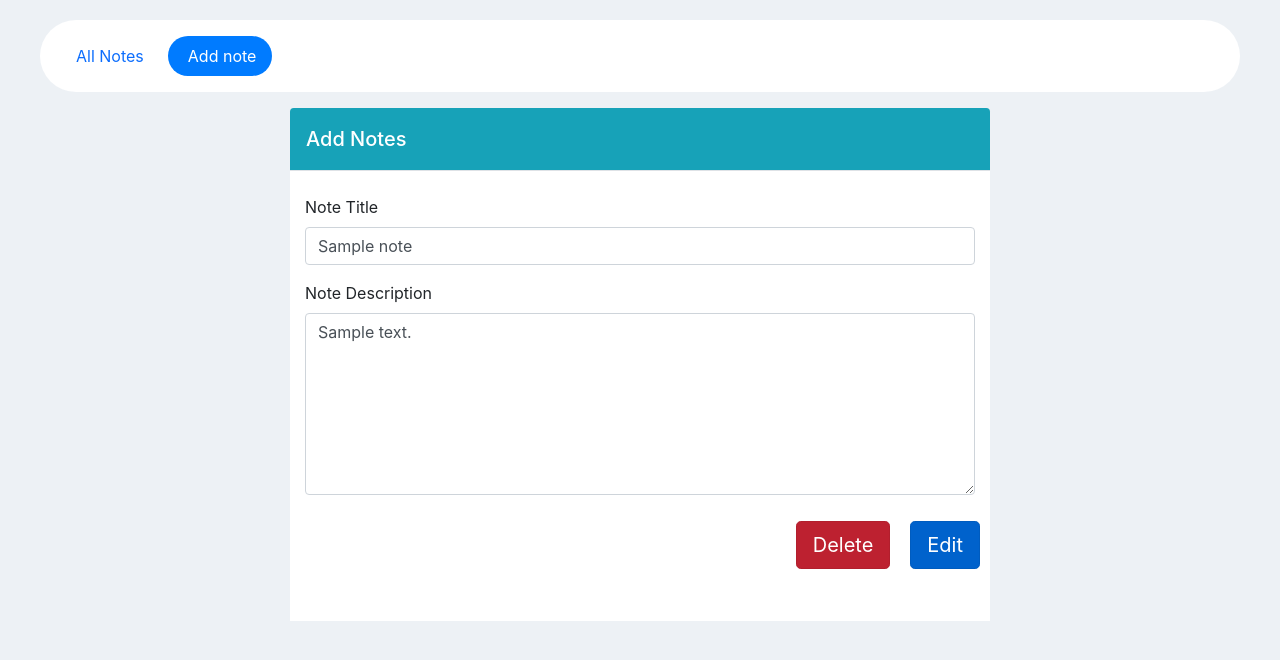
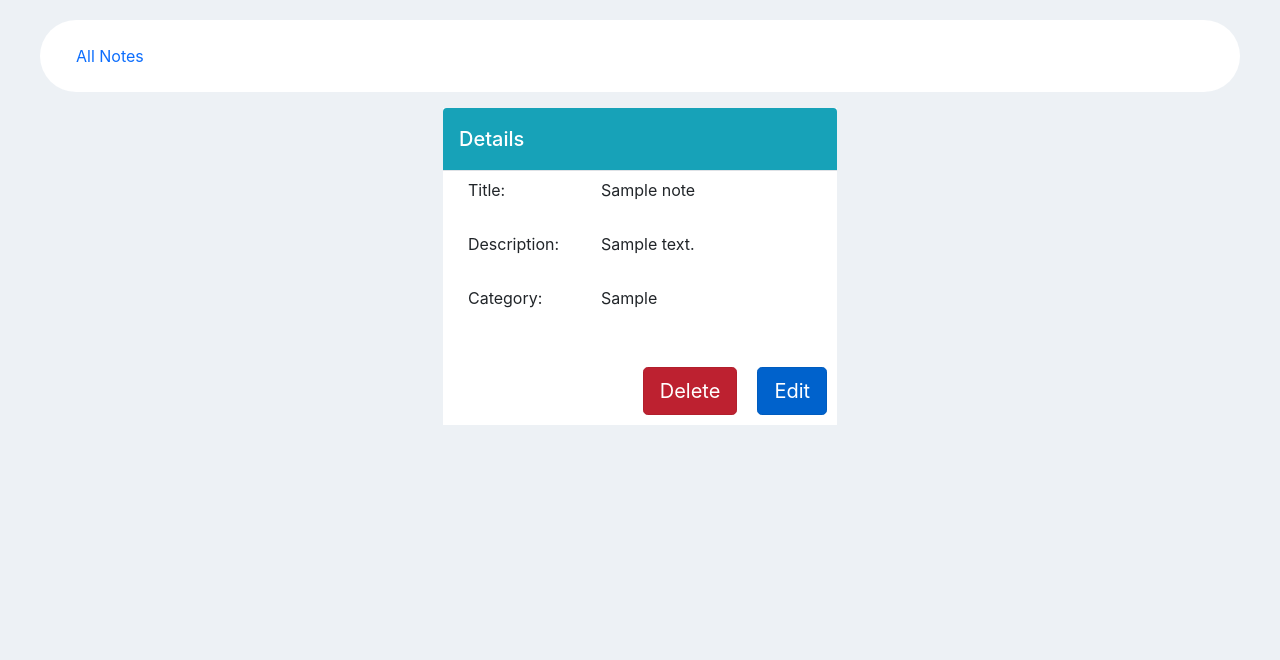
Before and after one commit to fereshtehAhmadi/note_application, a Django app: page /detail/1/ in a window 1280 px wide. Shown: the top 660 px of the page. Run offline with Django 3.2, Linux system fonts and the light colour scheme; tables that the repository leaves empty hold one stand-in row (values such as "Sample post"); some libraries are stand-ins or nearby versions.

Commit message:
Build a separate page for details

```diff
--- a/app/urls.py
+++ b/app/urls.py
@@ -6,6 +6,7 @@ urlpatterns = [
     path('', views.home, name= 'home'),
     path('add/', views.add_note, name= 'add'),
     path('detail/<int:pk>/', views.detail_nots, name= 'detail'),
+    path("edit/<int:pk>/", views.edit_note, name="edit"),
     path('delete/<int:pk>/', views.delete_note, name= 'delete'),
-    path("home/<str:cats>/", views.category, name="category")
+    path("home/<str:cats>/", views.category, name="category"),
 ]
--- a/app/views.py
+++ b/app/views.py
@@ -1,7 +1,7 @@
 from django.shortcuts import render, redirect
 from app.models import Notes, Categorie
 import datetime
-from django.shortcuts import get_list_or_404
+from django.shortcuts import get_list_or_404, get_object_or_404
 
 
 
@@ -32,21 +32,30 @@ def add_note(request):
         n.save()
         return redirect('home')
 
-    return render(request, 'app/add.html')
+    return render(request, 'app/add_edit.html')
 
 
-def detail_nots(request, pk):
+def edit_note(request, pk):
     if request.method == 'POST':
         obj = Notes.objects.get(id=pk)
         obj.title= request.POST['title']
         obj.note= request.POST['message']
-        obj.save()
+        n = Notes(title= title, note= note)
+        n.save()
         return redirect('home')
 
+    context = {
+        'notes': get_object_or_404(Notes, id=pk),
+    }
+    return render(request, 'app/add_edit.html', context)
+
+
+def detail_nots(request, pk):
     context = {
         'notes': get_list_or_404(Notes, id=pk),
     }
     return render(request, 'app/detail.html', context)
+
 
 def delete_note(request, pk):
     if request.method == 'POST':
--- a/template/app/delete.html
+++ b/template/app/delete.html
@@ -73,9 +73,10 @@
 
                 <form action="" method="post">
                 <div style="direction: rtl;">
-                    <a herf="{% url 'home' obj.id %}" class="btn btn-danger btn-lg active float-right" style="margin: 10px;" role="button" aria-pressed="true">Delete</button>
+                    <a herf="{% url 'home' %}" class="btn btn-danger btn-lg active float-right" style="margin: 10px;" role="button" aria-pressed="true">Delete</a>
                 </div>
               </form>
+              {{ obj.category }}
                 <a href="{% url 'detail' obj.id %}" class="btn btn-secondary btn-lg active float-right" style="margin: 10px;" role="button" aria-pressed="true">Cancle</a>
                 {% endfor %}
 
--- a/template/app/detail.html
+++ b/template/app/detail.html
@@ -44,41 +44,47 @@
             </a>
         </li>
 
-        <li class="nav-item">
-            <a href="{% url 'add' %}" class="nav-link rounded-pill note-link d-flex align-items-center px-2 px-md-3 mr-0 mr-md-2 active" id="all-category">
-                <i class="icon-layers mr-1"></i><span class="d-none d-md-block">Add note</span>
-            </a>
-        </li>
+      </ul>
 
-      </ul>
 <main>
+  <div style=" width: auto; height: auto; justify-content: center; align-items: center; background-color: white;">
     {% for obj in notes %}
-    <form action="" method="post">
-    {% csrf_token %}
     <div class="modal-header bg-info text-white">
-        <h5 class="modal-title text-white">Add Notes</h5>
+        <h5 class="modal-title text-white">Details</h5>
       </div>
-        <div style=" width: 700px; height: 450px; justify-content: center; align-items: center; background-color: white;">
-            <div class="note-title form-group col-md-12" style="justify-content: center; align-items: center;">
-                <br>
-                <label>Note Title</label>
-                <input type="text" id="note-has-title" name="title" class="form-control" value="{{ obj.title }}" placeholder="Title" />
+        <div>
+
+            <div class="form-group row" style="margin-left: 10px;">
+              <label  class="col-sm-4 col-form-label">Title:</label>
+              <div class="col-sm-8">
+                <input type="text" readonly class="form-control-plaintext" value="{{ obj.title }}">
+              </div>
             </div>
 
-
-            <div class="note-description form-group col-md-12" style="justify-content: center; align-items: center;">
-              <label>Note Description</label>
-              <textarea id="note-has-description" class="form-control" name="message" cols="6" placeholder="Description" rows="7">{{ obj.note }}</textarea>
+            <div class="form-group row" style="margin-left: 10px;">
+              <label  class="col-sm-4 col-form-label">Description:</label>
+              <div class="col-sm-8">
+                <input type="text" readonly class="form-control-plaintext" value="{{ obj.note }}">
+              </div>
             </div>
 
+            <div class="form-group row" style="margin-left: 10px;">
+              <label  class="col-sm-4 col-form-label">Category:</label>
+              <div class="col-sm-8">
+                <input type="text" readonly class="form-control-plaintext" value="{{ obj.category }}">
+              </div>
+            </div>
+            <br>
+
             <div style="direction: rtl;">
-                <button class="btn btn-primary btn-lg active float-right" style="margin: 10px;" role="button" aria-pressed="true">Edit</button>
+                <a href="{% url 'edit' obj.id %}" class="btn btn-primary btn-lg active float-right" style="margin: 10px;" role="button" aria-pressed="true">Edit</a>
             </div>
 
-            </form>
                 <a href="{% url 'delete' obj.id %}" class="btn btn-danger btn-lg active float-right" style="margin: 10px;" role="button" aria-pressed="true">Delete</a>
 
         </div>
+
 {% endfor %}
+</div>
 </main>
 {% endblock %}
```
Also changed, not shown: template/app/add_edit.html (renamed from template/app/add.html, +23 -9 lines).
